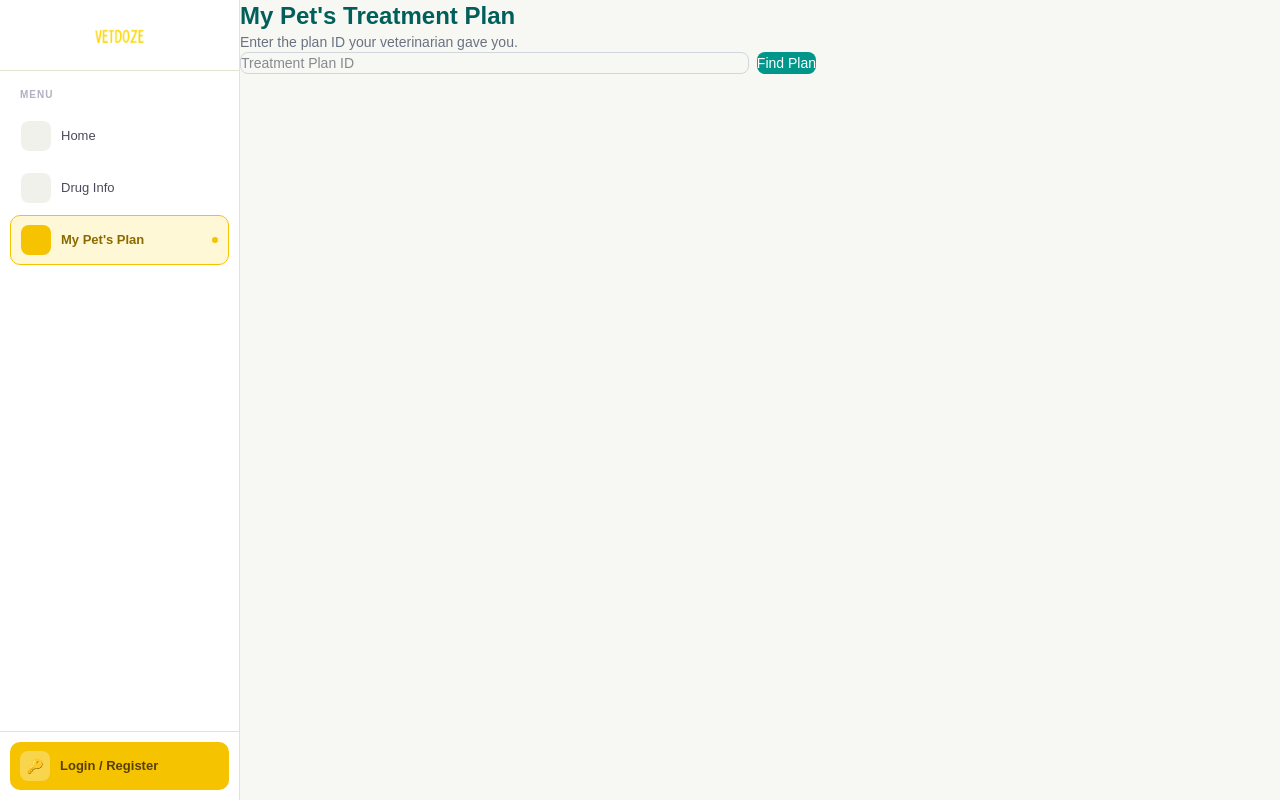
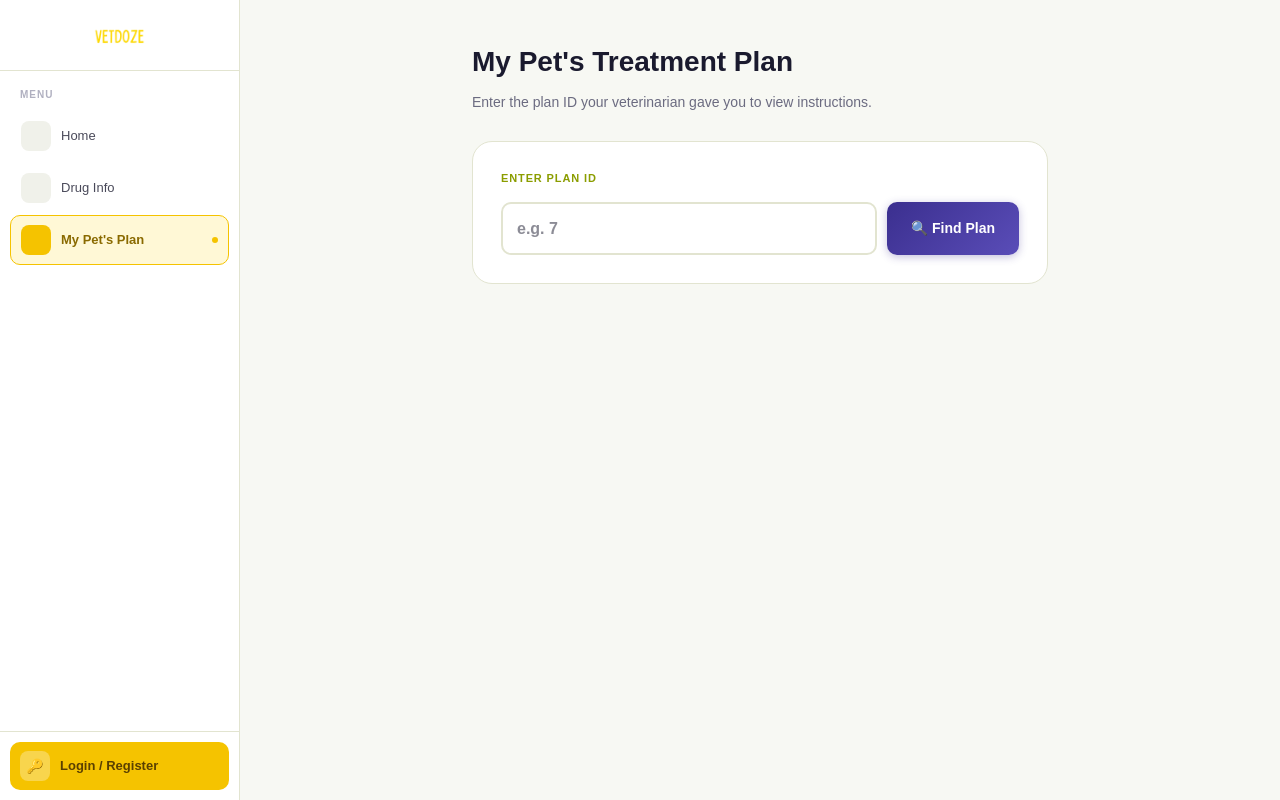
Before and after one commit to MenguezEV/vetdoze, a React (Vite) app in the folder client/: page /owner in a window 1280 px wide. Built offline with nearby package versions, Linux system fonts and the light colour scheme.

Commit message:
Redesign Owner View page

```diff
--- a/client/src/pages/OwnerView.jsx
+++ b/client/src/pages/OwnerView.jsx
@@ -2,62 +2,191 @@ import { useState } from 'react';
 import api from '../utils/api';
 
 export default function OwnerView() {
-  const [planId, setPlanId]   = useState('');
-  const [plan, setPlan]       = useState(null);
-  const [error, setError]     = useState('');
+  const [planId, setPlanId] = useState('');
+  const [plan, setPlan]     = useState(null);
+  const [error, setError]   = useState('');
+  const [loading, setLoading] = useState(false);
 
   const fetchPlan = async (e) => {
     e.preventDefault();
     setError('');
+    setPlan(null);
+    setLoading(true);
     try {
       const res = await api.get(`/treatment/${planId}`);
       setPlan(res.data);
     } catch {
-      setError('Plan not found. Ask your vet for the plan ID.');
+      setError('Plan not found. Please check the ID your vet gave you.');
+    } finally {
+      setLoading(false);
     }
   };
 
   return (
-    <div className="max-w-xl mx-auto">
-      <h1 className="text-2xl font-bold text-teal-800 mb-2">My Pet's Treatment Plan</h1>
-      <p className="text-gray-500 text-sm mb-6">Enter the plan ID your veterinarian gave you.</p>
+    <div style={{ maxWidth: '640px', margin: '0 auto', padding: '40px 32px' }}>
 
-      <form onSubmit={fetchPlan} className="flex gap-2 mb-6">
-        <input value={planId} onChange={e => setPlanId(e.target.value)}
-          placeholder="Treatment Plan ID" required
-          className="flex-1 border border-gray-300 rounded-lg px-3 py-2 text-sm focus:outline-none focus:ring-2 focus:ring-teal-400"/>
-        <button type="submit" className="bg-teal-600 text-white px-5 py-2 rounded-lg text-sm font-medium hover:bg-teal-700">
-          Find Plan
-        </button>
-      </form>
+      <div style={{ marginBottom: '28px' }}>
+        <h1 style={{ fontSize: '28px', fontWeight: '800', color: '#1A1A2E', margin: '0 0 6px' }}>
+          My Pet's Treatment Plan
+        </h1>
+        <p style={{ fontSize: '14px', color: '#6B6B80', margin: 0 }}>
+          Enter the plan ID your veterinarian gave you to view instructions.
+        </p>
+      </div>
 
-      {error && <p className="text-red-600 text-sm">{error}</p>}
+      <div style={{
+        background: 'white', border: '1px solid #E2E4D0',
+        borderRadius: '20px', padding: '28px', marginBottom: '20px',
+      }}>
+        <p style={{
+          fontSize: '11px', fontWeight: '700', color: '#8B9D00',
+          textTransform: 'uppercase', letterSpacing: '0.08em', margin: '0 0 14px',
+        }}>Enter Plan ID</p>
+
+        <form onSubmit={fetchPlan} style={{ display: 'flex', gap: '10px' }}>
+          <input
+            value={planId} onChange={e => setPlanId(e.target.value)}
+            placeholder="e.g. 7" required
+            style={{
+              flex: 1, border: '2px solid #E2E4D0', borderRadius: '10px',
+              padding: '12px 14px', fontSize: '16px', fontWeight: '600',
+              fontFamily: 'inherit', color: '#1A1A2E', background: 'white',
+              outline: 'none', transition: 'border-color 0.2s',
+            }}
+            onFocus={e => e.target.style.borderColor = '#5A4DB8'}
+            onBlur={e  => e.target.style.borderColor = '#E2E4D0'}
+          />
+          <button type="submit" disabled={loading} style={{
+            padding: '12px 24px', borderRadius: '10px', cursor: 'pointer',
+            background: 'linear-gradient(135deg,#3B2F8F,#5A4DB8)',
+            color: 'white', border: 'none', fontFamily: 'inherit',
+            fontSize: '14px', fontWeight: '700',
+            opacity: loading ? 0.6 : 1, transition: 'opacity 0.15s',
+            boxShadow: '0 2px 8px rgba(59,47,143,0.3)', whiteSpace: 'nowrap',
+          }}>
+            {loading ? 'Searching...' : '🔍 Find Plan'}
+          </button>
+        </form>
+
+        {error && (
+          <div style={{
+            marginTop: '14px', background: '#FCEBEB', border: '1px solid #F7C1C1',
+            borderRadius: '10px', padding: '12px 14px', fontSize: '13px', color: '#A32D2D',
+          }}>{error}</div>
+        )}
+      </div>
 
       {plan && (
-        <div className="bg-white border border-gray-200 rounded-xl p-6 shadow-sm space-y-4">
-          <div>
-            <h2 className="text-lg font-bold text-gray-800">{plan.plan.patient_name}'s Plan</h2>
-            <p className="text-sm text-gray-500">{plan.plan.species} • {plan.plan.weight_kg} kg</p>
+        <div style={{ display: 'flex', flexDirection: 'column', gap: '16px' }}>
+
+          <div style={{
+            background: 'linear-gradient(135deg,#3B2F8F,#5A4DB8)',
+            borderRadius: '20px', padding: '24px',
+          }}>
+            <div style={{ display: 'flex', alignItems: 'center', gap: '12px', marginBottom: '16px' }}>
+              <div style={{
+                width: '48px', height: '48px', borderRadius: '14px',
+                background: 'rgba(255,255,255,0.15)',
+                display: 'flex', alignItems: 'center', justifyContent: 'center', fontSize: '24px',
+              }}>
+                {plan.plan.species === 'dog' ? '🐕' : '🐈'}
+              </div>
+              <div>
+                <p style={{ fontSize: '18px', fontWeight: '800', color: 'white', margin: 0 }}>
+                  {plan.plan.patient_name}'s Plan
+                </p>
+                <p style={{ fontSize: '13px', color: 'rgba(255,255,255,0.65)', margin: 0 }}>
+                  Plan ID #{plan.plan.id} · {plan.plan.species} · {plan.plan.weight_kg} kg
+                </p>
+              </div>
+            </div>
+            <div style={{ display: 'grid', gridTemplateColumns: '1fr 1fr 1fr', gap: '10px' }}>
+              {[
+                { label: 'Dose',      value: `${plan.plan.calculated_dose_mg} mg` },
+                { label: 'Frequency', value: plan.plan.frequency },
+                { label: 'Duration',  value: `${plan.plan.duration_days} days` },
+              ].map((s, i) => (
+                <div key={i} style={{
+                  background: 'rgba(255,255,255,0.12)',
+                  borderRadius: '10px', padding: '10px 12px', textAlign: 'center',
+                }}>
+                  <p style={{ fontSize: '11px', color: 'rgba(255,255,255,0.6)',
+                    textTransform: 'uppercase', letterSpacing: '0.06em', margin: '0 0 2px' }}>
+                    {s.label}
+                  </p>
+                  <p style={{ fontSize: '15px', fontWeight: '800', color: 'white', margin: 0 }}>
+                    {s.value}
+                  </p>
+                </div>
+              ))}
+            </div>
           </div>
-          <div className="bg-teal-50 border border-teal-100 rounded-lg p-4">
-            <p className="font-semibold text-teal-800 mb-1">{plan.instructions.summary}</p>
+
+          <div style={{
+            background: '#F4F6DC', border: '1px solid #C8D800',
+            borderRadius: '16px', padding: '18px 20px',
+          }}>
+            <p style={{ fontSize: '14px', fontWeight: '700', color: '#5A6600', margin: 0, lineHeight: '1.6' }}>
+              📋 {plan.instructions.summary}
+            </p>
           </div>
-          <div>
-            <h3 className="font-medium text-gray-700 mb-2">Step-by-step instructions</h3>
-            <ol className="space-y-2">
+
+          <div style={{
+            background: 'white', border: '1px solid #E2E4D0',
+            borderRadius: '20px', padding: '24px',
+          }}>
+            <p style={{
+              fontSize: '11px', fontWeight: '700', color: '#8B9D00',
+              textTransform: 'uppercase', letterSpacing: '0.08em', margin: '0 0 16px',
+            }}>Step-by-Step Instructions</p>
+            <div style={{ display: 'flex', flexDirection: 'column', gap: '10px' }}>
               {plan.instructions.steps.map((step, i) => (
-                <li key={i} className="flex gap-3 text-sm text-gray-700">
-                  <span className="w-6 h-6 bg-teal-100 text-teal-800 rounded-full flex items-center justify-center text-xs font-bold shrink-0">{i + 1}</span>
-                  {step}
-                </li>
+                <div key={i} style={{
+                  display: 'flex', gap: '12px', alignItems: 'flex-start',
+                  background: '#F7F8F3', borderRadius: '12px', padding: '14px',
+                  border: '1px solid #E2E4D0',
+                }}>
+                  <div style={{
+                    width: '26px', height: '26px', borderRadius: '50%',
+                    background: 'linear-gradient(135deg,#3B2F8F,#5A4DB8)',
+                    display: 'flex', alignItems: 'center', justifyContent: 'center',
+                    fontSize: '12px', fontWeight: '800', color: 'white',
+                    flexShrink: 0, marginTop: '1px',
+                  }}>{i + 1}</div>
+                  <p style={{ fontSize: '14px', color: '#2A2A3A', lineHeight: '1.6', margin: 0 }}>
+                    {step}
+                  </p>
+                </div>
               ))}
-            </ol>
+            </div>
           </div>
+
           {plan.plan.notes && (
-            <div className="bg-amber-50 border border-amber-100 rounded-lg p-3 text-sm text-amber-800">
-              <strong>Vet's notes:</strong> {plan.plan.notes}
+            <div style={{
+              background: '#FFF8D6', border: '1px solid #F5C300',
+              borderRadius: '16px', padding: '18px 20px',
+            }}>
+              <p style={{ fontSize: '11px', fontWeight: '700', color: '#8A6A00',
+                textTransform: 'uppercase', letterSpacing: '0.08em', margin: '0 0 6px' }}>
+                💡 Vet's Notes
+              </p>
+              <p style={{ fontSize: '14px', color: '#6B5500', lineHeight: '1.6', margin: 0 }}>
+                {plan.plan.notes}
+              </p>
             </div>
           )}
+
+          <div style={{
+            background: '#FCEBEB', border: '1px solid #F7C1C1',
+            borderRadius: '16px', padding: '16px 20px',
+            display: 'flex', gap: '10px', alignItems: 'flex-start',
+          }}>
+            <span style={{ fontSize: '18px', flexShrink: 0 }}>⚠️</span>
+            <p style={{ fontSize: '13px', color: '#791F1F', lineHeight: '1.6', margin: 0 }}>
+              Contact your veterinarian immediately if your pet shows signs of vomiting, lethargy, loss of appetite, or any unusual behavior after taking medication.
+            </p>
+          </div>
+
         </div>
       )}
     </div>
```
